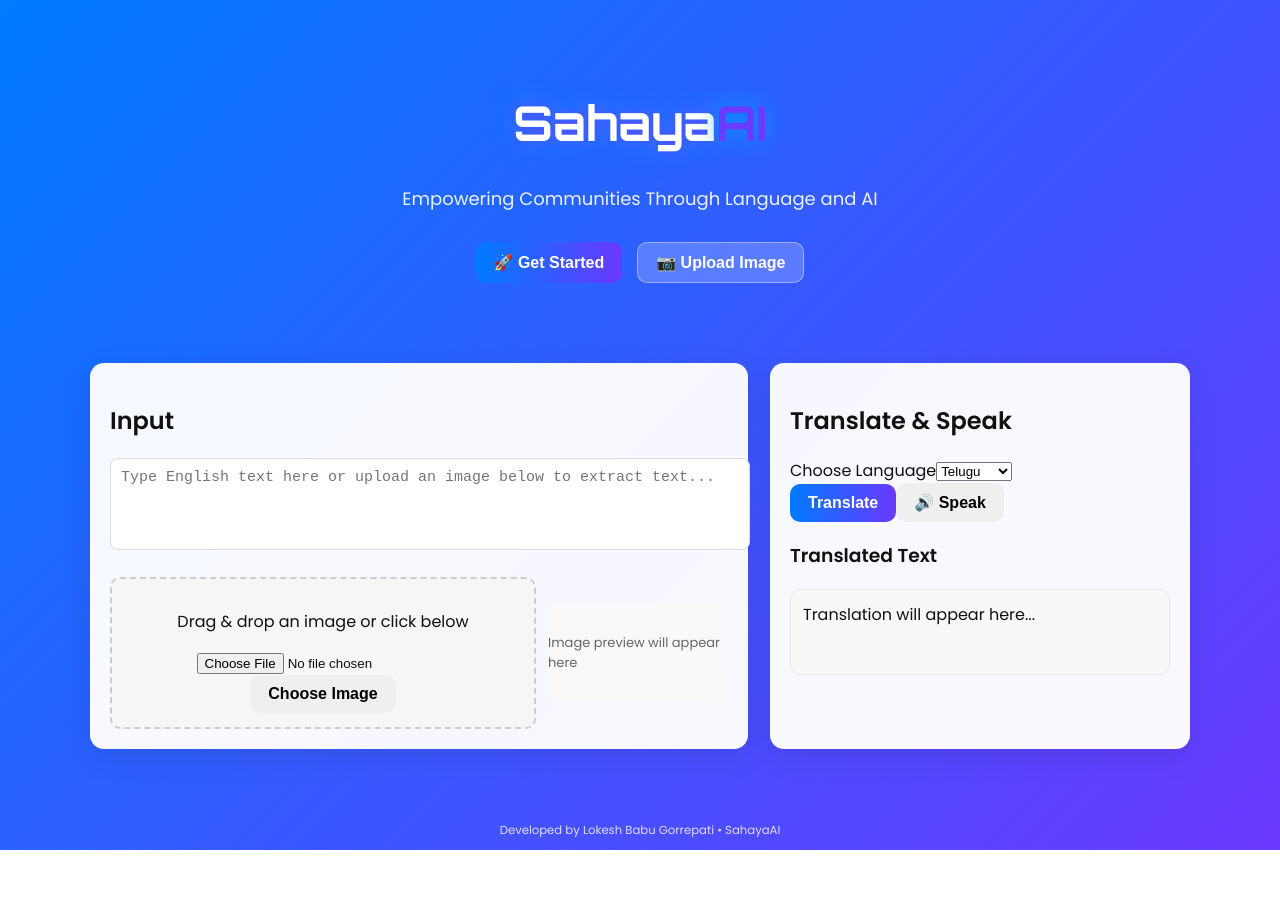
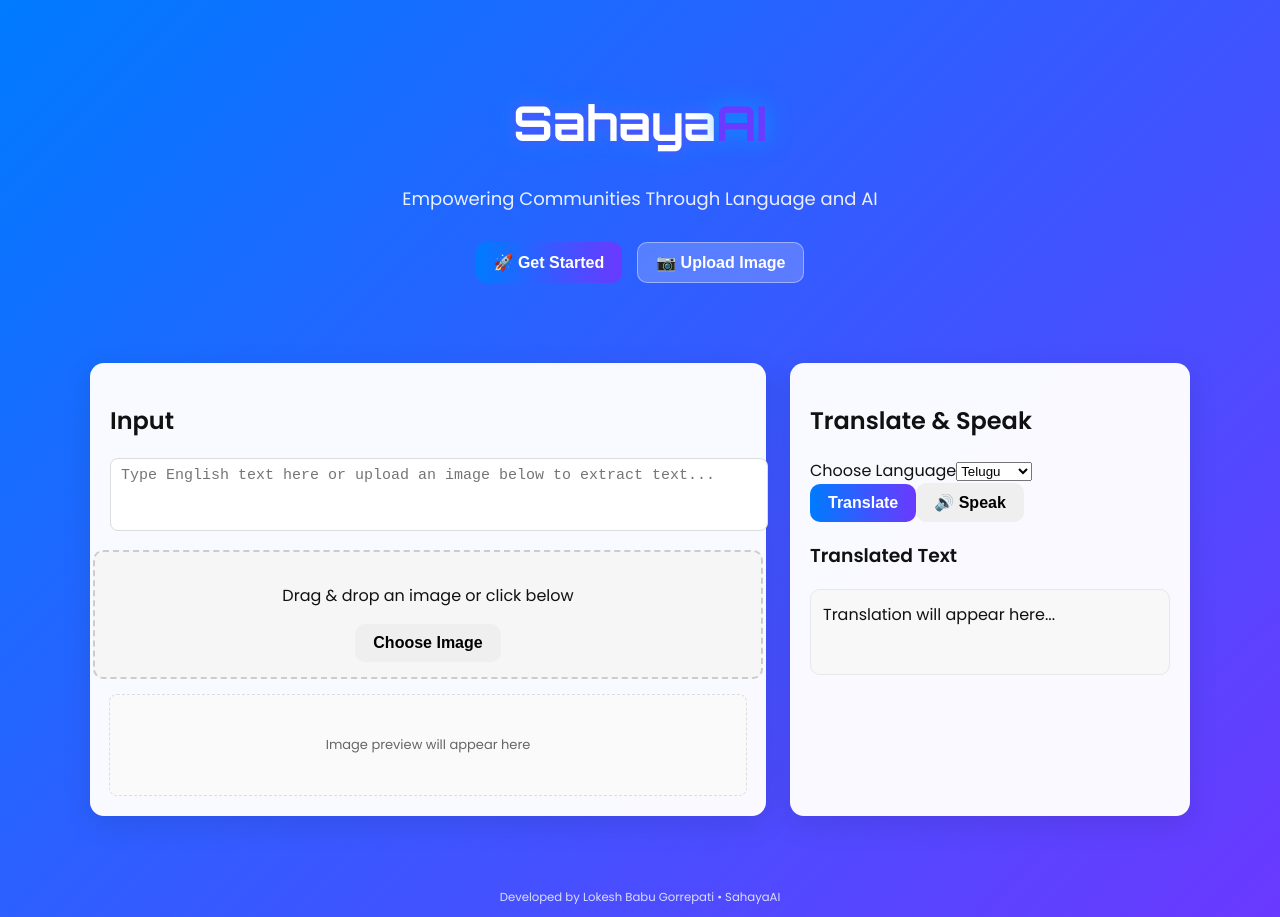
Before and after one commit to Lokeshbabugorrepati/SahayaAI, a React (Create React App) app: page / in a window 1280 px wide. Before the commit the page ends 850 px from the top, so only its background shows below. Built offline with nearby package versions, Linux system fonts and the light colour scheme.

Commit message:
Final polished UI: smaller text box, clean upload, spaced buttons

```diff
--- a/src/App.css
+++ b/src/App.css
@@ -69,14 +69,14 @@ body {
   box-shadow: 0 0 15px rgba(255, 255, 255, 0.3);
 }
 
-/* Main Container */
+/* Layout */
 .container {
   max-width: 1100px;
   margin: 20px auto;
   padding: 20px;
   display: grid;
-  grid-template-columns: 1fr 420px;
-  gap: 22px;
+  grid-template-columns: 1fr 400px;
+  gap: 24px;
 }
 
 @media (max-width: 980px) {
@@ -85,41 +85,41 @@ body {
   }
 }
 
-/* Card Styles */
+/* Card */
 .card {
-  background: rgba(255, 255, 255, 0.96);
+  background: rgba(255, 255, 255, 0.97);
   border-radius: 14px;
   padding: 20px;
   box-shadow: 0 8px 30px rgba(0, 0, 0, 0.1);
 }
 
-/* Text Input (Smaller box) */
+/* Smaller text box */
 textarea {
   width: 100%;
-  height: 70px; /* smaller input box */
+  height: 55px; /* reduced height */
   border-radius: 8px;
-  padding: 10px;
+  padding: 8px 10px;
   border: 1px solid #dcdcdc;
   font-size: 15px;
   resize: none;
-  margin-bottom: 15px;
+  margin-bottom: 12px;
 }
 
-/* Upload Section */
+/* Upload section */
 .file-row {
   display: flex;
+  flex-direction: column;
   align-items: center;
-  justify-content: space-between;
-  margin-top: 5px;
+  gap: 10px;
 }
 
 .file-drop {
-  flex: 1;
+  width: 100%;
   text-align: center;
   background: #f6f6f6;
   border: 2px dashed #ccc;
   border-radius: 10px;
-  padding: 14px;
+  padding: 15px;
   transition: 0.3s;
 }
 
@@ -128,37 +128,54 @@ textarea {
   border-color: #007bff;
 }
 
-/* Image preview */
+.file-drop input {
+  display: none;
+}
+
+.file-drop label {
+  background: linear-gradient(90deg, #007bff, #6b39ff);
+  color: white;
+  padding: 8px 18px;
+  border-radius: 8px;
+  cursor: pointer;
+  font-weight: 600;
+  transition: 0.3s;
+}
+
+.file-drop label:hover {
+  transform: scale(1.05);
+}
+
+/* Preview Box */
 .preview {
-  width: 180px;
+  width: 100%;
   height: 100px;
   border-radius: 8px;
-  background: #f9f9f9;
+  background: #fafafa;
   display: flex;
   align-items: center;
   justify-content: center;
   font-size: 13px;
   color: #666;
-  margin-left: 12px;
+  border: 1px dashed #ddd;
+  margin-top: 5px;
 }
 
-/* Translate & Speak section */
+/* Translate Section */
 .card-right {
   display: flex;
   flex-direction: column;
-  gap: 15px;
+  gap: 14px;
 }
 
 .language-select {
   margin-top: 5px;
-  margin-bottom: 8px;
 }
 
-/* Button spacing fix */
 .action-buttons {
   display: flex;
-  gap: 12px; /* gap between Translate & Speak */
-  margin-top: 8px;
+  gap: 14px; /* more gap between buttons */
+  margin-top: 6px;
 }
 
 .btn-action {
@@ -176,16 +193,19 @@ textarea {
   color: white;
 }
 
+.btn-translate:hover {
+  box-shadow: 0 0 12px #6b39ff;
+}
+
 .btn-speak {
-  background: #f0f0f0;
+  background: #f2f2f2;
   border: 1px solid #ccc;
 }
 
-.btn-action:hover {
-  transform: translateY(-2px);
+.btn-speak:hover {
+  background: #eaeaea;
 }
 
-/* Translated Text Box */
 .result-box {
   background: #f8f8f8;
   padding: 12px;
@@ -204,7 +224,7 @@ textarea {
   font-size: 14px;
 }
 
-/* Animations */
+/* Animation */
 @keyframes pulse {
   0% { text-shadow: 0 0 15px #6b39ff; }
   100% { text-shadow: 0 0 25px #00aaff; }
```
